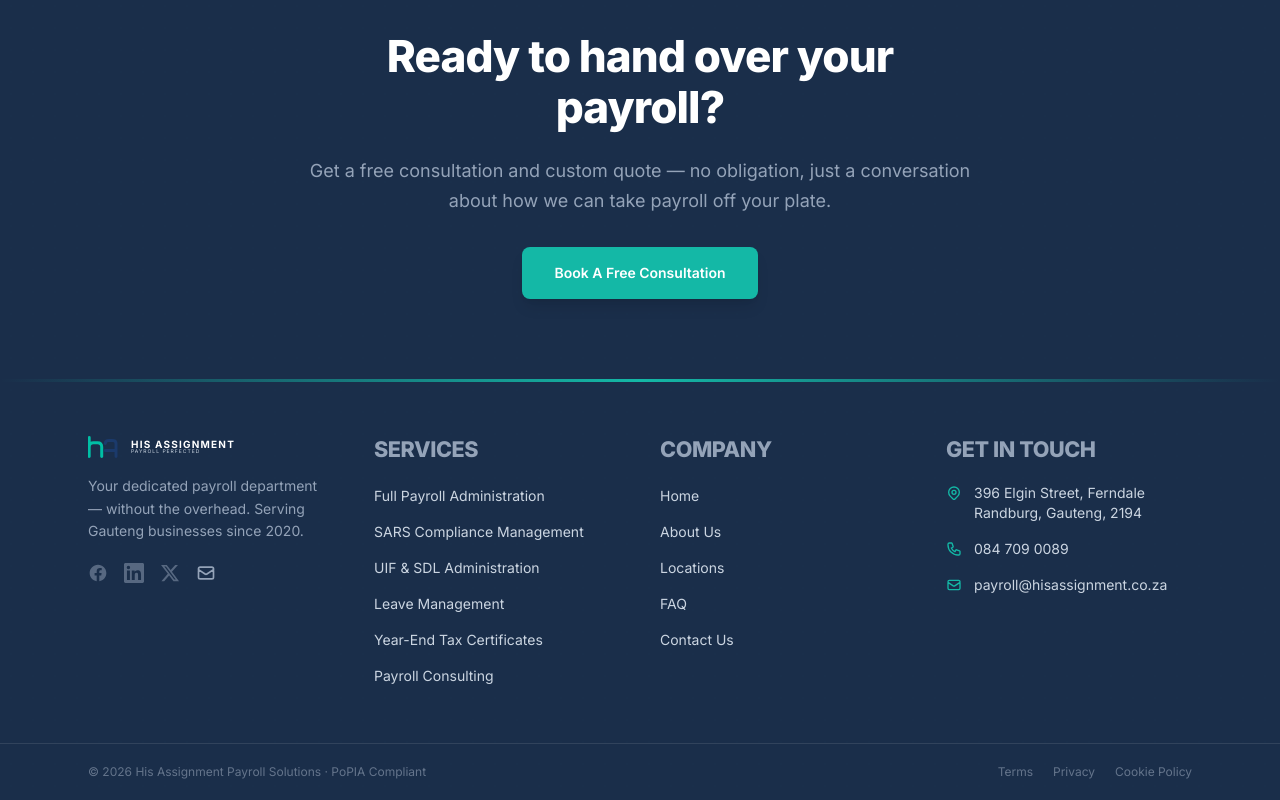
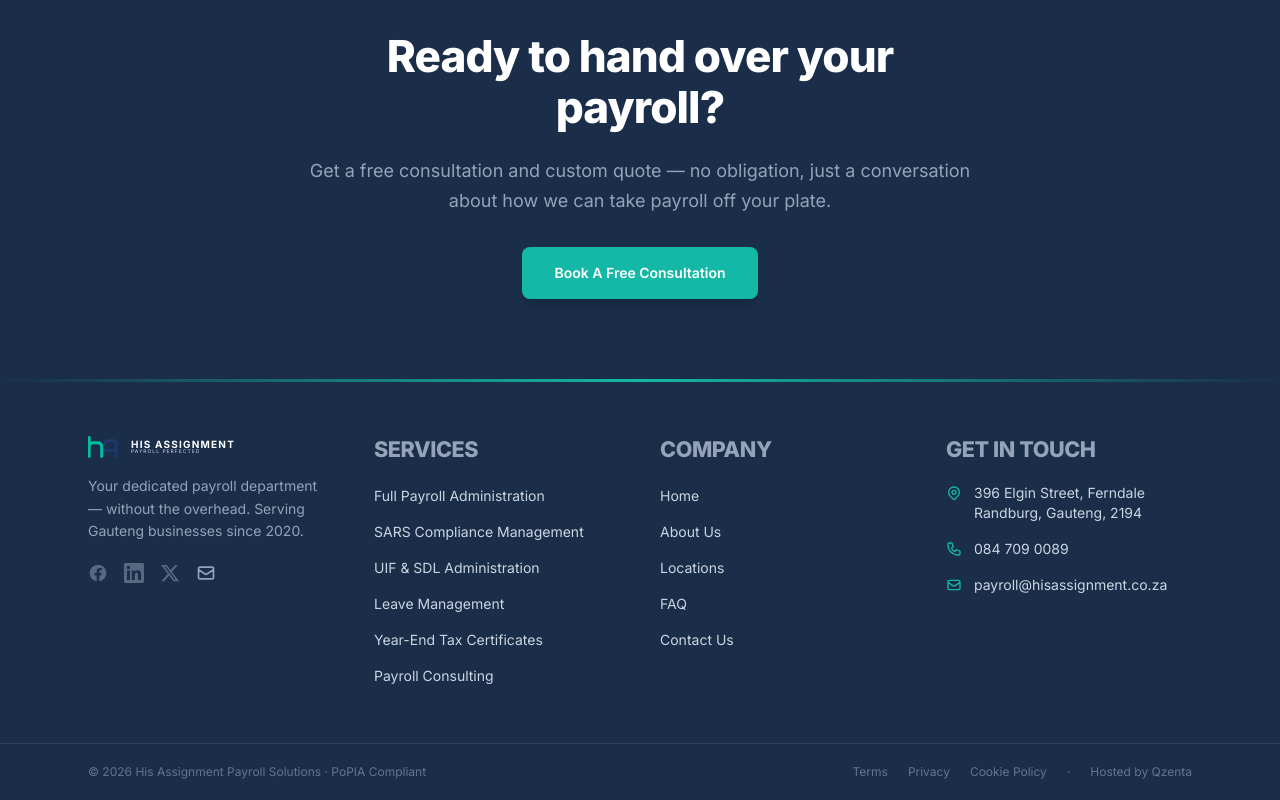
Before and after one commit to qzenta/hisassignment, a Next.js app: page / in a window 1280 px wide. Shown: the part 2862-3662 px from the top of the page. Built offline with nearby package versions, Linux system fonts and the light colour scheme.

Commit message:
feat: add 'Hosted by Qzenta' footer credit (Task 4)

```diff
--- a/src/components/Footer.tsx
+++ b/src/components/Footer.tsx
@@ -105,6 +105,8 @@ export default function Footer() {
             <Link href="/terms" className="hover:text-[#CBD5E1] transition-colors">Terms</Link>
             <Link href="/privacy" className="hover:text-[#CBD5E1] transition-colors">Privacy</Link>
             <Link href="/cookie" className="hover:text-[#CBD5E1] transition-colors">Cookie Policy</Link>
+            <span className="text-[#64748B]">·</span>
+            <a href="https://qzenta.com" target="_blank" rel="noopener noreferrer" className="hover:text-[#CBD5E1] transition-colors">Hosted by Qzenta</a>
           </div>
         </div>
       </div>
```
